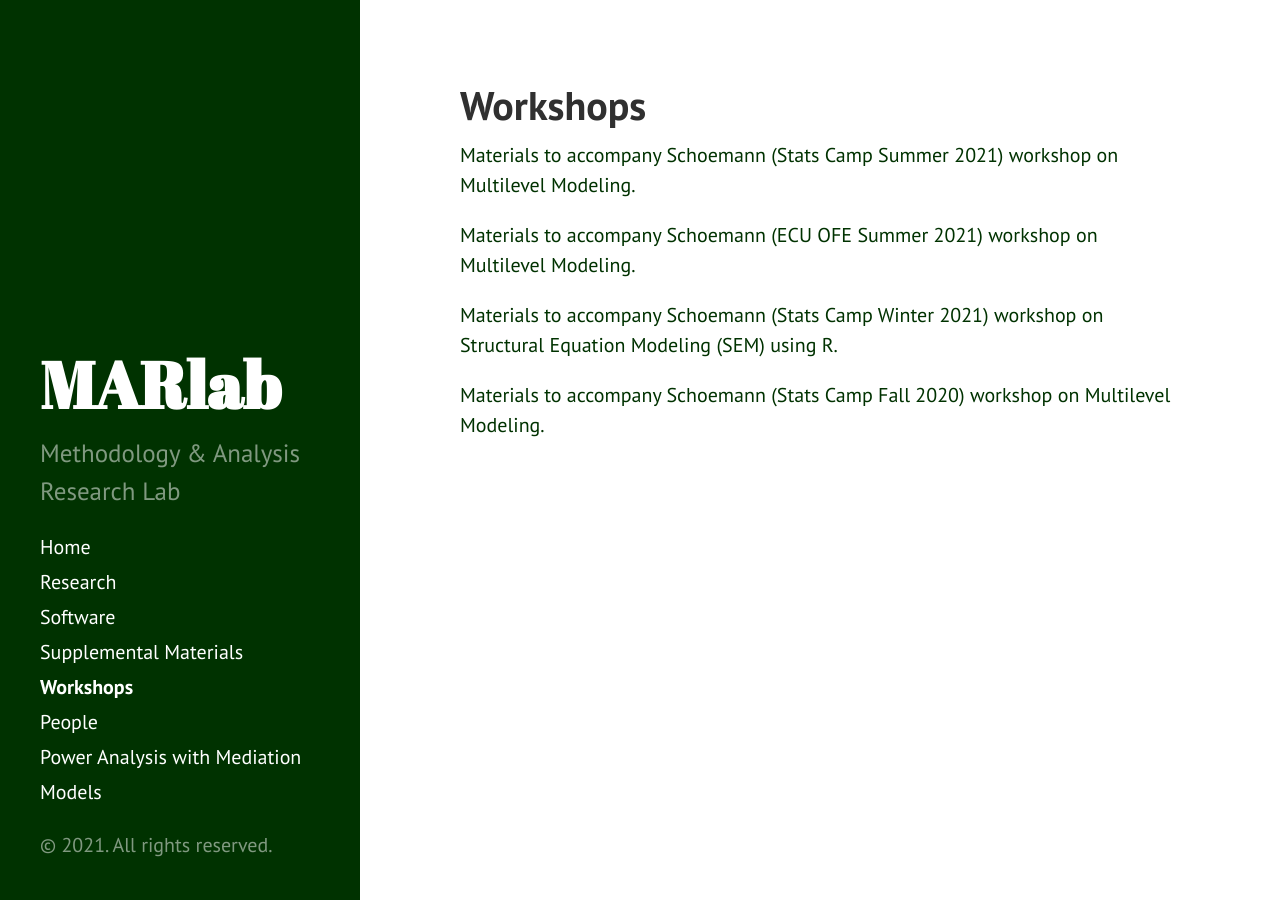
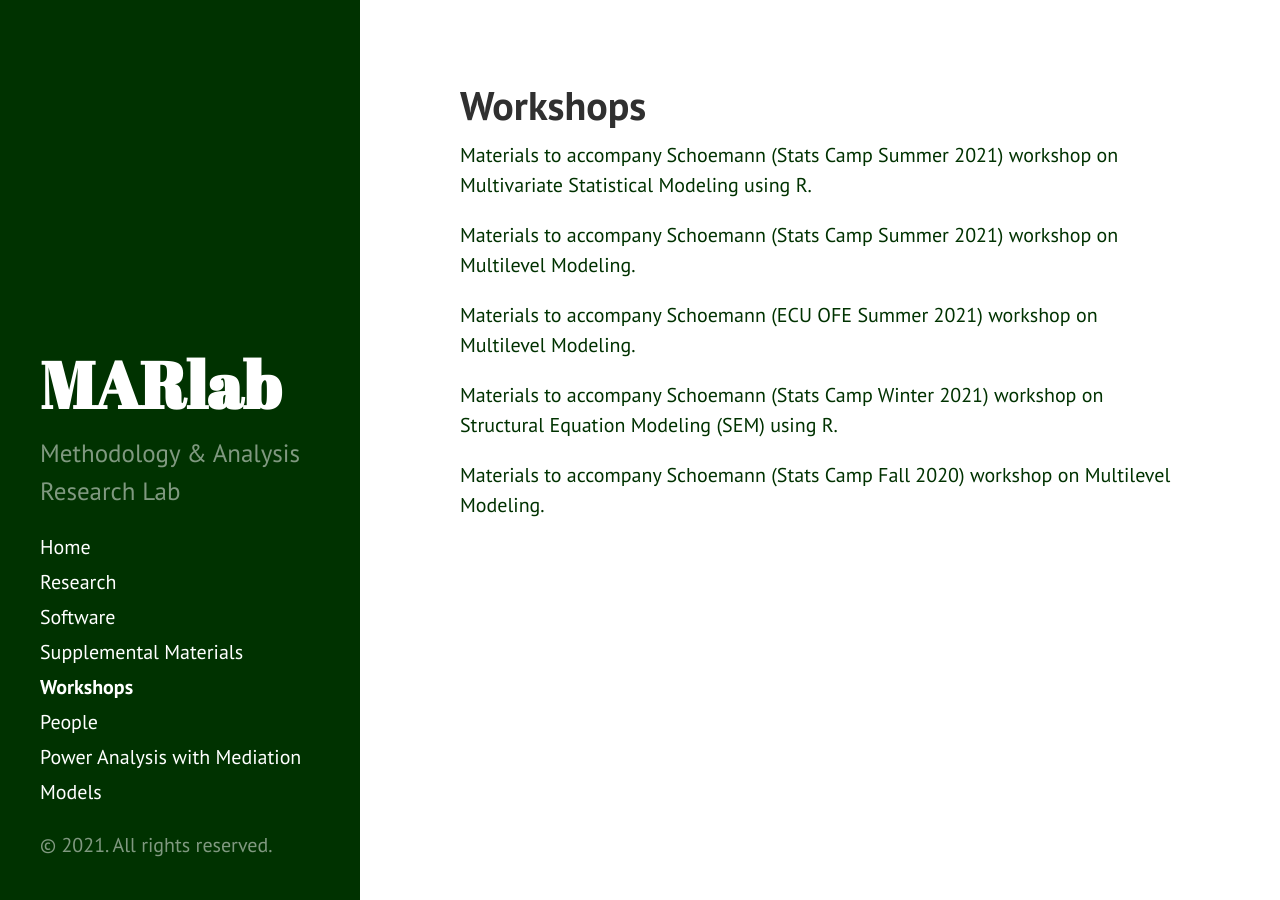
Before and after one commit to schoam4/schoam4.github.io, a Jekyll site: the page built from Workshops.md, in a window 1280 px wide. Built offline with Jekyll 4.4.1, drawn with Linux system fonts in a browser that asks for light colours.

Commit message:
Update Workshops.md

```diff
--- a/Workshops.md
+++ b/Workshops.md
@@ -3,8 +3,9 @@
 title: Workshops
 ---
 
+[Materials to accompany Schoemann (Stats Camp Summer 2021) workshop on Multivariate Statistical Modeling using R.](https://github.com/schoam4/Talks/raw/master/Stats_Camp/MVM_R_Summer2021.zip)
+
 [Materials to accompany Schoemann (Stats Camp Summer 2021) workshop on Multilevel Modeling.](https://github.com/schoam4/Talks/raw/master/Stats_Camp/MLM_Summer2021.zip)
-
 
 [Materials to accompany Schoemann (ECU OFE Summer 2021) workshop on Multilevel Modeling.](https://github.com/schoam4/Talks/raw/master/MLM_workshop_05272021.zip)
 
```
